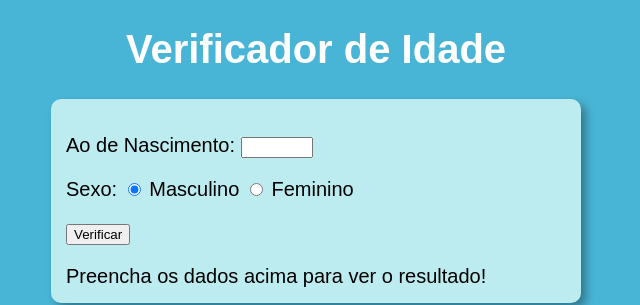
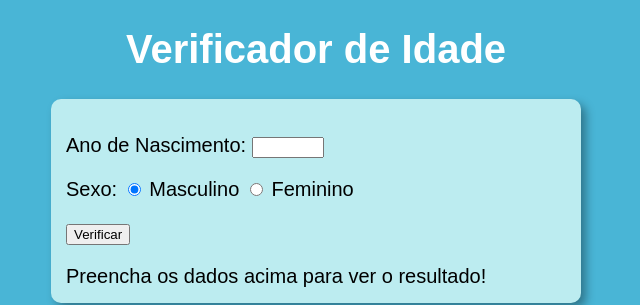
Before and after one commit to Kevin-Ponciano/Verificador-de-Idade, a plain HTML site: page index.html in a window 1280 px wide. Shown: the top 305 px of the page, 324-964 px from the left. Drawn offline with Linux system fonts and the light colour scheme.

Commit message:
Update index.html

```diff
--- a/index.html
+++ b/index.html
@@ -12,7 +12,7 @@
         </header>
     <section>
         <div>
-            <p>Ao de Nascimento:
+            <p>Ano de Nascimento:
                 <input type="number" name="txtano" id="txtano" min="1920" max="2020">
             </p>
             <p>Sexo:
```
